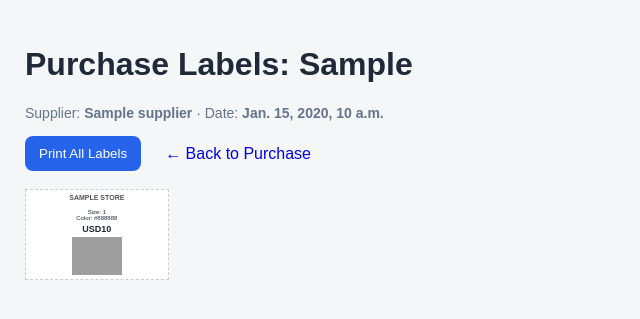
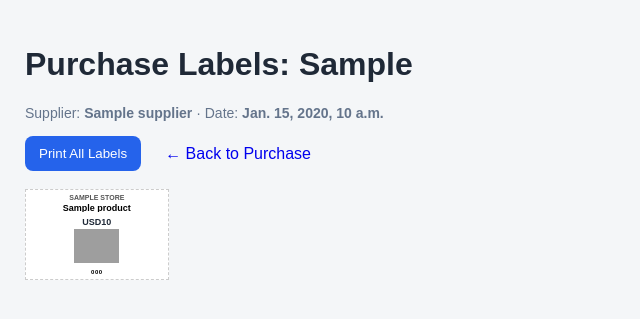
Before and after one commit to Althaf07269/-gents-store-pos, a Django app: template core/templates/core/purchase_labels.html in a window 1280 px wide. Shown: the top 319 px of the page, without its empty margins (0-640 px from the left). Run offline with Django 4.2, Linux system fonts and the light colour scheme; the template is opened without the code that fills it: most values are stand-ins (such as "Sample title", 1, 10 or a date in 2020); grey boxes are pictures that could not be loaded.

Commit message:
Update purchase_labels.html

```diff
--- a/core/templates/core/purchase_labels.html
+++ b/core/templates/core/purchase_labels.html
@@ -4,10 +4,14 @@
 
 <style>
 
+/* =========================
+   LABEL GRID
+========================= */
+
 .label-grid {
+
     display: grid;
 
-    /* 2 labels per row */
     grid-template-columns: repeat(2, 38mm);
 
     gap: 1mm;
@@ -15,72 +19,154 @@
     justify-content: start;
 }
 
+
+/* =========================
+   THERMAL LABEL
+========================= */
+
 .thermal-label {
 
     width: 38mm;
+
     height: 24mm;
 
     box-sizing: border-box;
 
-    padding: 1.2mm;
+    padding: 1mm;
 
     overflow: hidden;
 
     border: 1px dashed #ccc;
 
+    background: #fff;
+
     text-align: center;
 
     page-break-inside: avoid;
 
+    break-inside: avoid-page;
+
     display: flex;
+
     flex-direction: column;
-    justify-content: space-between;
+
+    align-items: center;
+
+    justify-content: flex-start;
 }
 
+
+/* =========================
+   STORE NAME
+========================= */
+
 .label-store {
+
     font-size: 7px;
+
     font-weight: bold;
+
+    text-transform: uppercase;
+
     line-height: 1;
+
+    color: #555;
+
 }
 
+
+/* =========================
+   PRODUCT NAME
+========================= */
+
 .label-name {
-    font-size: 8px;
+
+    font-size: 9px;
+
     font-weight: bold;
-    line-height: 1.05;
+
+    line-height: 1;
+
+    color: #000;
+
+    height: 5mm;
 
     overflow: hidden;
 
-    display: -webkit-box;
-    -webkit-line-clamp: 2;
-    -webkit-box-orient: vertical;
+    word-break: break-word;
+
+    margin-bottom: .5mm;
 }
 
-  .label-meta {
-    font-size: 6px;
+
+/* =========================
+   PRICE
+========================= */
+
+.label-price {
+
+    font-size: 9px;
+
+    font-weight: bold;
+
     line-height: 1;
+
+    margin-bottom: .5mm;
 }
 
-  .label-price {
-    font-size: 9px;
-    font-weight: bold;
-    line-height: 1;
+
+/* =========================
+   BARCODE
+========================= */
+
+.label-barcode {
+
+    width: 100%;
 }
 
 .label-barcode img {
+
     width: 100%;
-    height: 10mm;
+
+    height: 9mm;
 
     object-fit: contain;
 }
 
+
+/* =========================
+   BARCODE NUMBER
+========================= */
+
 .label-code {
+
     font-size: 6px;
+
+    font-weight: 900;
+
     line-height: 1;
+
+    letter-spacing: .5px;
+
+    margin-top: .5mm;
+
+    color: #000;
 }
 
+
+/* =========================
+   BUTTON ROW
+========================= */
+
 .btn-row {
+
     margin-bottom: 16px;
 }
+
+
+/* =========================
+   PRINT MODE
+========================= */
 
 @media print {
 
@@ -94,12 +180,15 @@
     }
 
     .label-grid {
+
         position: absolute;
+
         left: 0;
         top: 0;
     }
 
     .thermal-label {
+
         border: none;
     }
 
@@ -110,13 +199,14 @@
     }
 
     @page {
+
         margin: 0;
+
         size: auto;
     }
 }
 
 </style>
-
 
 <h1>
   Purchase Labels: {{ purchase.invoice_no }}
@@ -159,34 +249,22 @@
 
   <div class="thermal-label">
 
+    <!-- STORE NAME -->
     <div class="label-store">
       {{ store.store_name }}
     </div>
 
+    <!-- PRODUCT NAME -->
     <div class="label-name">
       {{ item.product.name }}
     </div>
 
-
-    {% if item.product.size %}
-    <div class="label-meta">
-      Size: {{ item.product.size }}
-    </div>
-    {% endif %}
-
-
-    {% if item.product.color %}
-    <div class="label-meta">
-      Color: {{ item.product.color }}
-    </div>
-    {% endif %}
-
-
+    <!-- PRICE -->
     <div class="label-price">
       {{ store.currency }}{{ item.product.selling_price }}
     </div>
 
-
+    <!-- BARCODE -->
     <div class="label-barcode">
 
       <img
@@ -195,7 +273,7 @@
 
     </div>
 
-
+    <!-- BARCODE NUMBER -->
     <div class="label-code">
       {{ item.product.barcode }}
     </div>
@@ -205,7 +283,6 @@
   {% endfor %}
 
 </div>
-
 
 <script>
 
```
Lines whose indentation alone changed are shown as unchanged.
